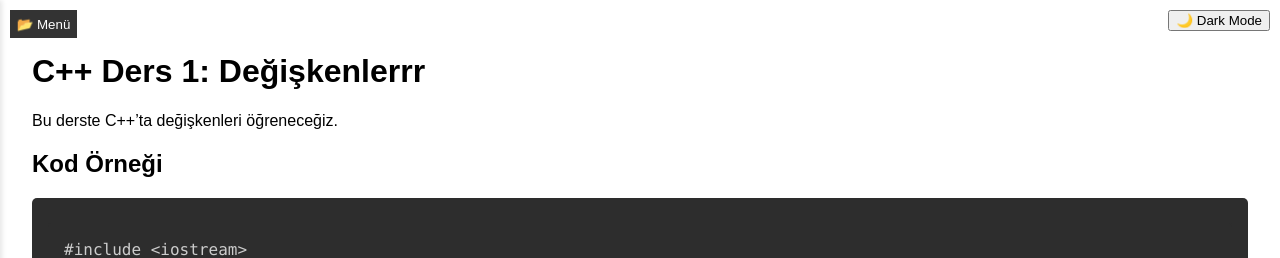
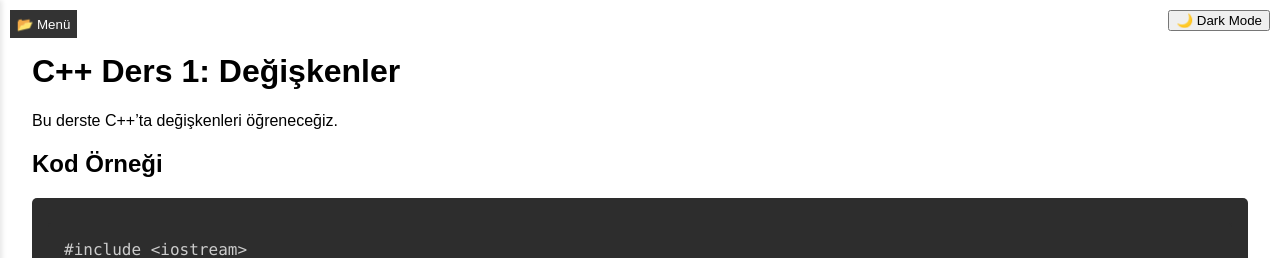
Before and after one commit to burakatalay06/burakatalay06.github.io, a Jekyll site: the page built from cpp/deneme.md, in a window 1280 px wide. Shown: the top 258 px of the page. Built offline with Jekyll 4.4.1, drawn with Linux system fonts in a browser that asks for light colours; nearby versions of some CDN libraries.

Commit message:
deneme: edited.

```diff
--- a/cpp/deneme.md
+++ b/cpp/deneme.md
@@ -3,7 +3,7 @@ title: Derse Giriş
 layout: default
 ---
 
-# C++ Ders 1: Değişkenlerrr
+# C++ Ders 1: Değişkenler
 
 Bu derste C++'ta değişkenleri öğreneceğiz.
 
```
